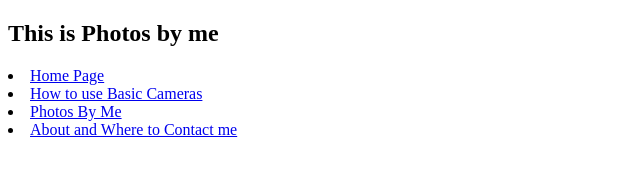
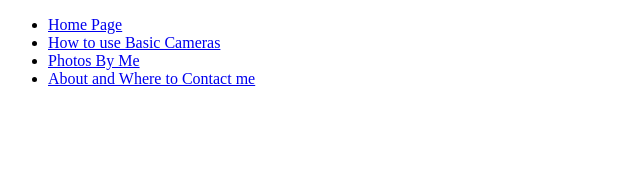
Before and after one commit to sarrahej3/Website-2019, a plain HTML site: page Byme.html in a window 1280 px wide. Shown: the whole page, without its empty margins (0-640 px from the left). Drawn offline with Linux system fonts and the light colour scheme.

Commit message:
fixed the <ul> tags.

```diff
--- a/Byme.html
+++ b/Byme.html
@@ -10,11 +10,14 @@
   </head>
   <body>
     <nav>
-      <h1>This is Photos by me</h1>
+      <ul>
       <li><a href="#">Home Page</a></li>
       <li><a href="#">How to use Basic Cameras</a></li>
       <li><a href="byme.html">Photos By Me</a></li>
       <li><a href="#">About and Where to Contact me</a></li>
+      </ul>
     </nav>
+
+
   </body>
   </html>
```
